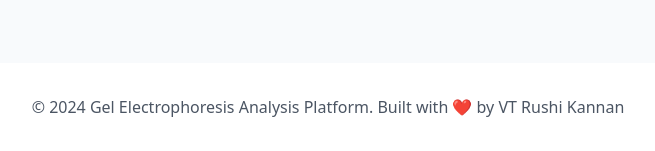
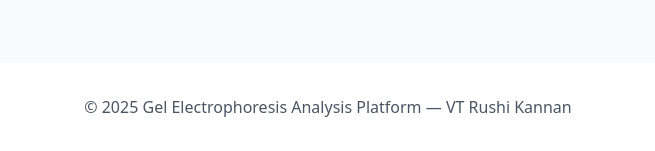
Before and after one commit to Rushikannan2/Band_Lane_detection, a Django app: page /about-author/ in a window 1280 px wide. Shown: the part 1909-2060 px from the top of the page, without its empty margins (312-967 px from the left). Run offline with Django 4.2, Linux system fonts and the light colour scheme.

Commit message:
Your commit message

```diff
--- a/gel_electro/gel_detection/templates/base.html
+++ b/gel_electro/gel_detection/templates/base.html
@@ -580,7 +580,7 @@
         <div class="max-w-7xl mx-auto px-4 sm:px-6 lg:px-8 py-8">
             <div class="text-center">
                 <p class="text-gray-600 dark:text-gray-400">
-                    © 2024 Gel Electrophoresis Analysis Platform. Built with ❤️ by VT Rushi Kannan
+                    © 2025 Gel Electrophoresis Analysis Platform — VT Rushi Kannan
                 </p>
             </div>
         </div>
```
